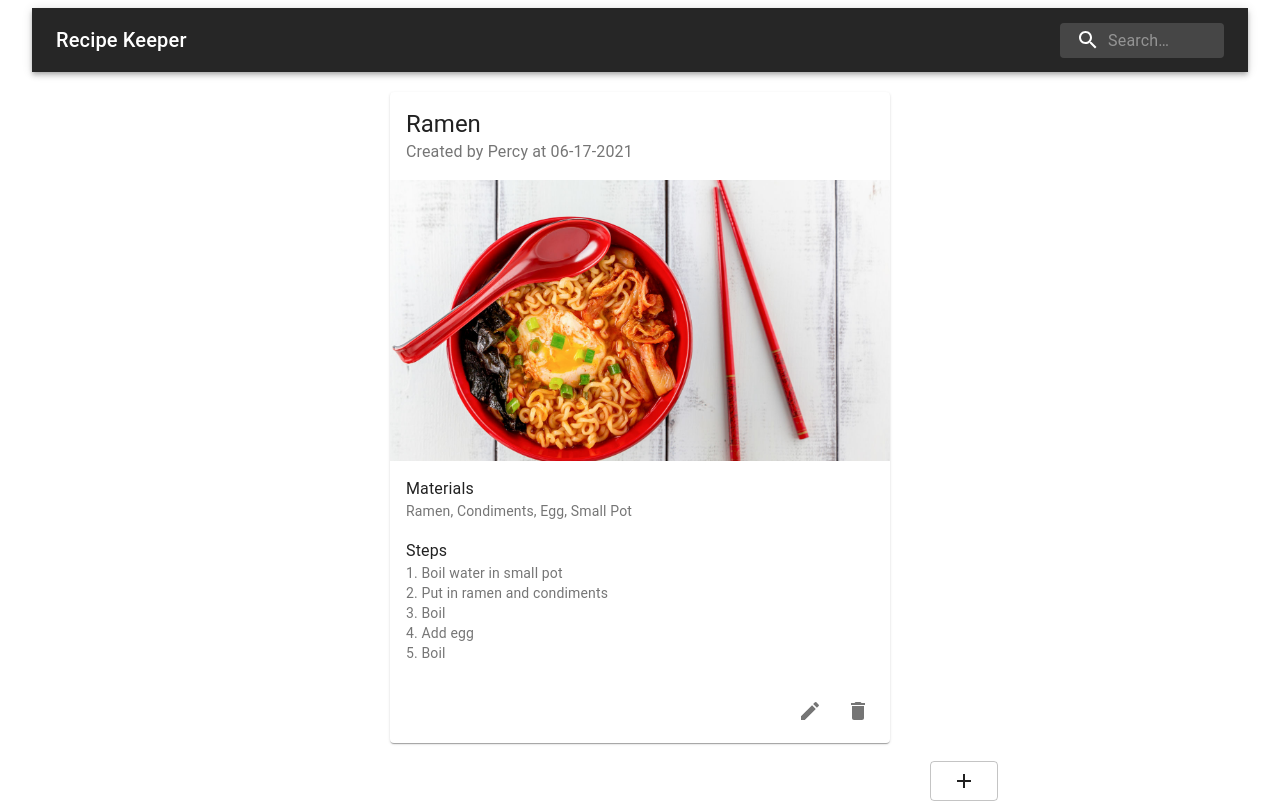
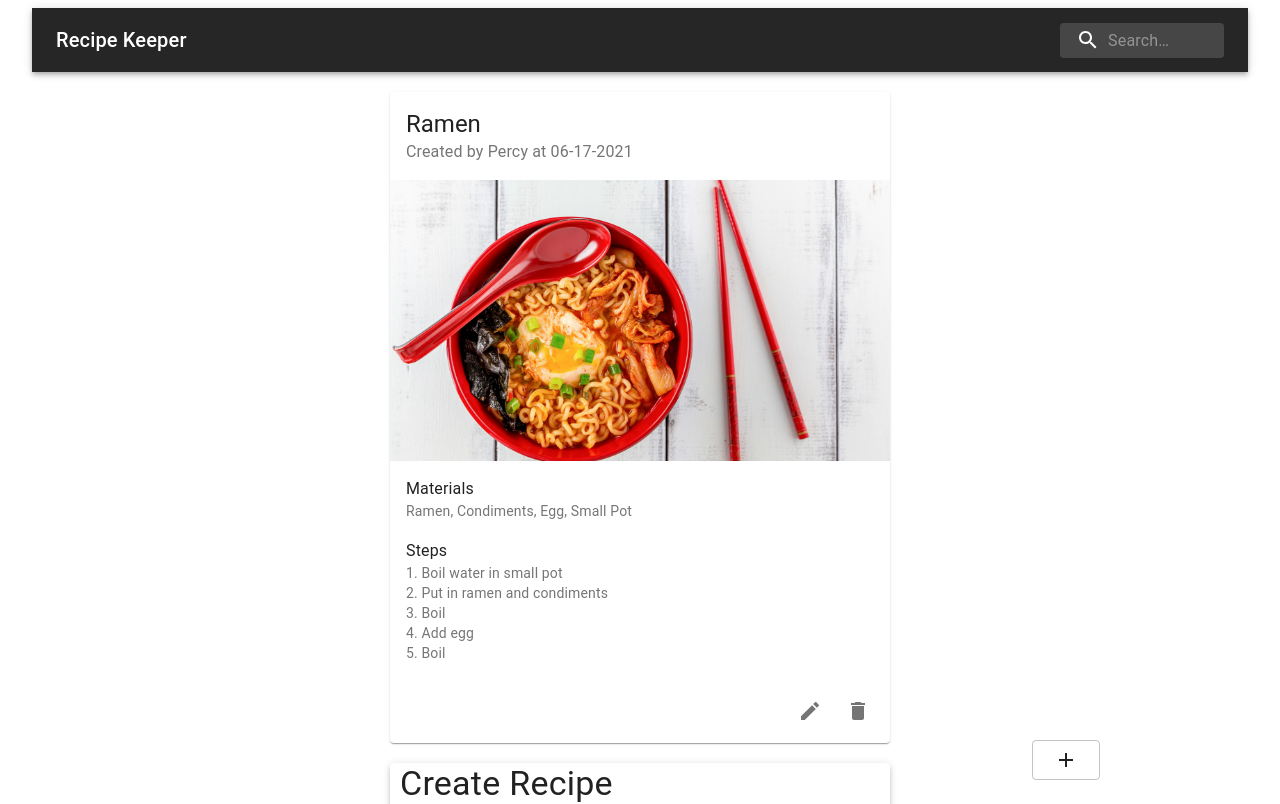
Before and after one commit to PercyJiang/recipe-keeper, a React (Create React App) app in the folder mongo-express-react/frontend/: page / in a window 1280 px wide. Shown: the top 804 px of the page. Built offline with nearby package versions, Linux system fonts and the light colour scheme.

Commit message:
ui fixed button

```diff
--- a/mongo-express-react/frontend/src/App.js
+++ b/mongo-express-react/frontend/src/App.js
@@ -14,7 +14,7 @@ const App = () => {
       <Container maxWidth="lg">
         <Header />
         <Recipe />
-        {/* <Form /> */}
+        <Form />
         <br></br>
         <Button
           variant="outlined"
--- a/mongo-express-react/frontend/src/styles/App.js
+++ b/mongo-express-react/frontend/src/styles/App.js
@@ -2,9 +2,8 @@ import { makeStyles } from "@material-ui/core/styles";
 
 export default makeStyles((theme) => ({
   button: {
-    position: "relative",
-    float: "right",
-    marginRight: 250,
-    marginBottom: 20,
+    position: "fixed",
+    bottom: 20,
+    right: 180,
   },
 }));
```
